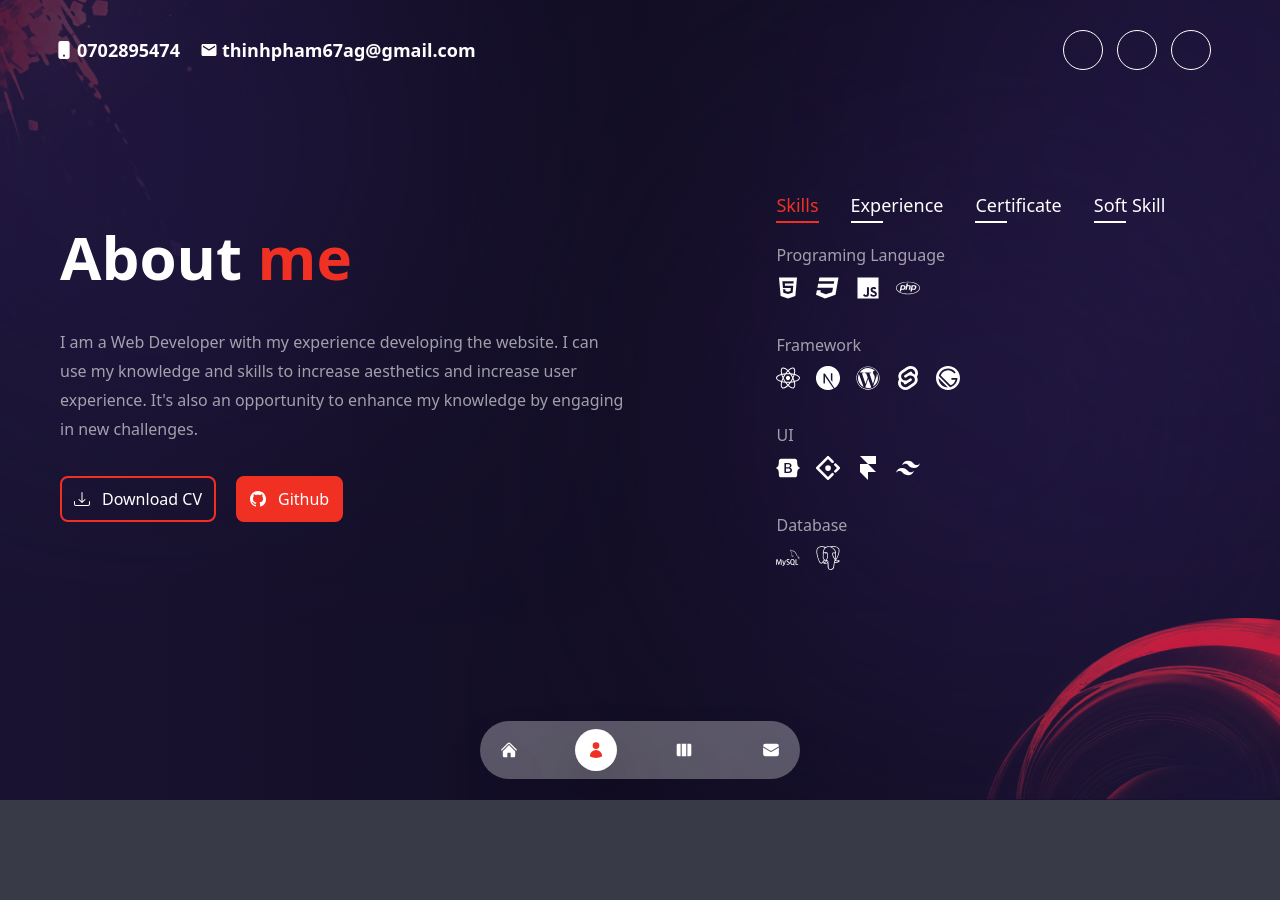
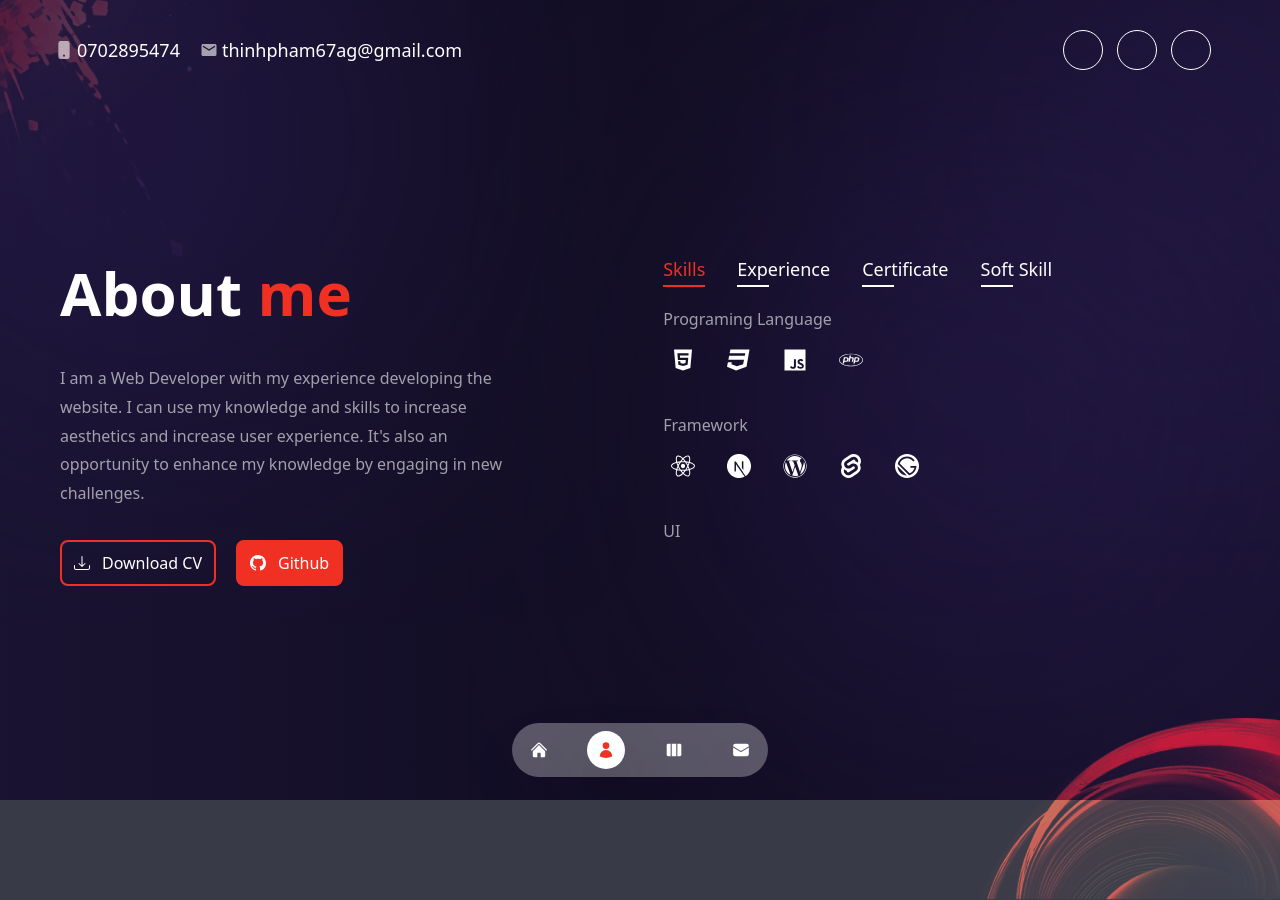
Before and after one commit to thinhpham311-dev/portfolio-profile, a Next.js app: page /about in a window 1280 px wide. Before the commit the page ends 800 px from the top, so only its background shows below. Built offline with nearby package versions, Linux system fonts and the light colour scheme; some icons are missing.

Commit message:
update code

```diff
--- a/components/Header.js
+++ b/components/Header.js
@@ -13,11 +13,11 @@ import { MdEmail } from "react-icons/md"
 
 
 const Header = () => {
-  return <header className=" z-30 w-full flex items-center xl:px-0 h-[100px]">
-    <motion.div variants={fadeIn('down', 1)} initial="hidden" animate="show" exit="hidden" className="container mx-auto xl:flex block xl:justify-between justify-evenly items-center ">
-      <div className="logo font-bold flex justify-center flex-wrap gap-x-5">
-        <Link href="tel:0702895474" className="flex items-center text-[13px] xl:text-lg"><span className="font-thin mr-1"><BsPhoneFill /> </span>0702895474</Link>
-        <Link href="" className="flex items-center text-[13px] xl:text-lg"><span className="font-thin mr-1"><MdEmail /></span> thinhpham67ag@gmail.com</Link>
+  return <header className=" z-30 w-full flex items-center  xl:px-0 h-[100px]">
+    <motion.div variants={fadeIn('down', 1)} initial="hidden" animate="show" exit="hidden" className="container mx-auto flex xl:flex-row flex-col justify-between gap-3 items-center ">
+      <div className="logo flex justify-center flex-wrap gap-x-5">
+        <Link href="tel:0702895474" className="flex items-center  xl:text-lg"><p className="font-thin mr-1"><BsPhoneFill /> </p>0702895474</Link>
+        <Link href="" className="flex items-center  xl:text-lg"><p className="font-thin mr-1"><MdEmail /></p> thinhpham67ag@gmail.com</Link>
       </div>
       <Social />
     </motion.div>
--- a/components/Layout.js
+++ b/components/Layout.js
@@ -1,4 +1,4 @@
-import {Sora} from "@next/font/google"
+import { Sora } from "@next/font/google"
 
 const sora = Sora({
   subsets: ['latin'],
@@ -9,15 +9,17 @@ const sora = Sora({
 import TopLeftImg from "./TopLeftImg"
 import Nav from "./Nav"
 import Header from "./Header"
+import Circles from './Circles';
 
 
-const Layout = ({children}) => {
-  return <div className={`page bg-site text-white bg-cover bg-no-repeat ${sora.variable}`}>
-    <div className=" bg-gradient-to-r from-primary/10 via-black/30 to-black/10 h-full content-between flex flex-col">
-    <TopLeftImg/>
-    <Header/>
-    {children}
-    <Nav/>
+const Layout = ({ children }) => {
+  return <div className={`page bg-site text-white bg-cover h-dvh bg-no-repeat ${sora.variable}`}>
+    <div className=" bg-gradient-to-r from-primary/10 via-black/30 to-black/10 h-full justify-between flex flex-col">
+      <TopLeftImg />
+      <Header />
+      {children}
+      <Nav />
+      <Circles />
     </div>
   </div>
 };
--- a/components/Nav.js
+++ b/components/Nav.js
@@ -1,6 +1,6 @@
 // icons
 import Link from 'next/link'
-import {useRouter} from "next/router"
+import { useRouter } from "next/router"
 //framer motion
 import { motion } from "framer-motion"
 
@@ -8,20 +8,20 @@ import { motion } from "framer-motion"
 import { fadeIn } from "../variants"
 
 //data
-import {NAVBAR_DATA} from "../constants"
+import { NAVBAR_DATA } from "../constants"
 
 const Nav = () => {
   const router = useRouter()
   const data = NAVBAR_DATA
-  return <nav className="xl:w-[25%] z-10 lg:w-[40%] md:w-[50%] w-[90%] mx-auto drop-shadow-2xl h-[100px] flex items-center" >
+  return <nav className="xl:w-[20%] z-10 lg:w-[30%] md:w-[50%] w-[70%] mx-auto drop-shadow-2xl h-[100px] flex items-center" >
     <motion.div variants={fadeIn('up', 1)} initial="hidden" animate="show" exit="hidden" className="w-full rounded-full backdrop-blur-ms bg-white/30 px-2">
-    <ul className="flex justify-between h-full">
-      {
-        data.map((item) => <li key={item.name} className={`text-white hover:text-accent py-2 transition-all duration-300 rounded-full `}><Link href={item.path} className={`p-[12px] drop-shadow-2xl rounded-full block ${router.pathname === item.path && "text-accent bg-white" }`}><span className="text-lg">{item.icon}</span></Link></li>)
-      }
-    </ul>
+      <ul className="flex justify-between h-full">
+        {
+          data.map((item) => <li key={item.name} className={`text-white hover:text-accent py-2 transition-all duration-300 rounded-full `}><Link href={item.path} className={`p-[10px] drop-shadow-2xl rounded-full block ${router.pathname === item.path && "text-accent bg-white"}`}><span className="text-lg">{item.icon}</span></Link></li>)
+        }
+      </ul>
     </motion.div>
-      </nav>;
+  </nav>;
 };
 
 export default Nav;
--- a/components/ProjectSlider.js
+++ b/components/ProjectSlider.js
@@ -23,7 +23,7 @@ const ProjectSlider = () => {
       modules={[Pagination, Navigation]}
     >
       {
-        data.slides.map((item, index) => <SwiperSlide key={index}>
+        data.slides?.map((item, index) => <SwiperSlide key={index}>
           <div className=" grid gap-3 xl:grid-cols-3 xl:grid-rows-2 grid-cols-2 grid-rows-3 cursor-pointer shadow-indigo-500/40">
             {item.images.map((image, index) => <div key={index} className="after:h-0 overflow-hidden rounded-lg flex justify-center items-center group bg-white">
               <div className="flex justify-center items-center relative overflow-hidden h-full">
@@ -32,7 +32,6 @@ const ProjectSlider = () => {
                   <span className="mr-2"> Visit page </span> <FiExternalLink />
                 </Link>
               </div>
-
             </div>)}
           </div>
         </SwiperSlide>)
--- a/pages/_app.js
+++ b/pages/_app.js
@@ -8,7 +8,7 @@ function MyApp({ Component, pageProps }) {
   const router = useRouter()
   return <Layout>
     <AnimatePresence mode="wait">
-      <motion.div key={router.route} className="h-[calc(100%-200px)]">
+      <motion.div key={router.route} className="flex-1">
         <Transition />
         <Component {...pageProps} />
       </motion.div>
--- a/pages/about/index.js
+++ b/pages/about/index.js
@@ -9,7 +9,7 @@ import { motion } from 'framer-motion'
 import { fadeIn } from '../../variants';
 
 //components
-import Circles from './../../components/Circles';
+
 import { Button } from '../../components/Button'
 
 //data
@@ -21,9 +21,9 @@ const About = () => {
   const data = RESUMELIST_DATA
 
   return <div className="text-center xl:text-left py-0 xl:py-20 h-full relative">
-    <Circles />
-    <div className="container h-full mx-auto px-5 flex flex-col xl:items-start items-center xl:flex-row xl:gap-x-10 gap-x-4">
-      <div className="flex flex-col justify-center h-[300px] xl:mt-10">
+
+    <div className="container h-full mx-auto px-5 flex flex-col items-center xl:flex-row xl:gap-x-10 gap-x-4">
+      <div className="flex flex-col justify-center xl:flex-1 h-[300px] xl:mt-10">
         <motion.h1 className="h1 xl:text-left" variants={fadeIn('down', 0.2)} initial="hidden" animate="show" exit="hidden">About <span className="text-accent">me</span></motion.h1>
         <motion.p className="xl:text-left w-full xl:max-w-[84%] xl:mb-8 mb-5" variants={fadeIn('down', 0.3)} initial="hidden" animate="show" exit="hidden"> I am a Web Developer with my experience developing the website. I can use my knowledge and skills to increase aesthetics and increase user experience.  It's also an opportunity to enhance my knowledge by engaging in new challenges. </motion.p>
         <motion.form method="get" action="/PhamTriThinh-0702895474-frontendwebdeveloper.pdf" className="xl:justify-start gap-x-5 justify-center flex" variants={fadeIn('down', 0.4)} initial="hidden" animate="show" exit="hidden">
@@ -34,18 +34,18 @@ const About = () => {
         </motion.form>
       </div>
 
-      <div className='flex flex-col w-full xl:max-w-[48%] h-[calc(100%-300px)] xl:h-full'>
+      <div className='flex flex-col w-full xl:max-w-[48%] flex-1'>
         <motion.div variants={fadeIn('down', 0.5)} initial="hidden" animate="show" exit="hidden" className="  text-white  h-[50px] mb-3 flex items-center xl:justify-start justify-center xl:gap-x-8 lg:gap-x-6 gap-x-4">
           {data.map((item, indexItem) => <div key={indexItem} onClick={() => setIndex(indexItem)} className={`${index === indexItem && "text-accent after:!bg-accent after:w-full after:transition-all after:duration-300"} cursor-pointer capitalize xl:text-lg relative after:w-8 after:h-[2px] after:bg-white after:absolute after:-bottom-1 after:left-0`}>{item.title}</div>)}
         </motion.div>
-        <motion.div variants={fadeIn('down', 0.6)} initial="hidden" animate="show" exit="hidden" className='h-[calc(100%-60px)] overflow-y-auto'>
+        <motion.div variants={fadeIn('down', 0.6)} initial="hidden" animate="show" exit="hidden" className='h-[calc(100dvh-550px)] overflow-y-auto'>
           <div className=' flex flex-col xl:gap-y-8 gap-y-2'>
             {data[index].info.map((item, indexItem) => <div key={indexItem} className='mx-auto xl:mx-0 flex-1 flex-col md:flex-row max-w-max text-white/60'>
               <h3 className="capitalize mb-2">{item.title}</h3>
               <div className='text-white'>{item.stage}</div>
               <div className='flex flex-wrap xl:justify-start justify-center gap-x-4'>
                 {
-                  item.icons?.map((icon, indexIcon) => <div key={indexIcon} className='text-2xl text-white transition-all p-2 xl:p-0'>{icon}</div>)
+                  item.icons?.map((icon, indexIcon) => <div key={indexIcon} className='text-2xl text-white transition-all p-2'>{icon}</div>)
                 }
               </div>
             </div>)}
--- a/pages/contact/index.js
+++ b/pages/contact/index.js
@@ -49,8 +49,8 @@ const Contact = () => {
 
   const { loading, error, status } = setting
 
-  return <div className="h-[calc(100dvh-200px)] w-full flex items-center justify-center relative">
-    <div className="xl:w-[30%] w-[90%] rounded-lg bg-[rgba(65,47,123,0.15)] h-full px-10 py-5 flex flex-col justify-center">
+  return <div className=" w-full h-full flex items-center justify-center relative">
+    <div className="xl:w-[30%] w-[90%] rounded-lg bg-[rgba(65,47,123,0.15)] py-10 px-10 flex flex-col justify-center">
       <motion.h2 variants={fadeIn('down', 0.2)} initial="hidden" animate="show" exit="hidden" className="h2 text-center mb-1">Contact</motion.h2>
       <motion.p variants={fadeIn('down', 0.3)} initial="hidden" animate="show" exit="hidden" className="text-white/60 text-center mb-5">Thank you for giving me your information</motion.p>
       {error && error !== "" ? <Message msgStatus={`bg-${status}`}>{error}</Message> : <></>}
--- a/pages/index.js
+++ b/pages/index.js
@@ -2,7 +2,6 @@
 import ProjectBtn from "../components/ProjectsBtn"
 import Avatar from "../components/Avatar"
 import ParticlesContainer from "../components/ParticlesContainer"
-import Circles from "../components/Circles"
 //framer motion
 import { motion } from "framer-motion"
 
@@ -25,7 +24,7 @@ const Home = () => {
         </motion.div>
       </div>
       <motion.div variants={fadeIn('up', 0.6)} initial="hidden" animate="show" exit="hidden" transition={{ duration: 1, ease: 'easeInOut' }} className="w-full h-full flex-1  xl:block hidden  max-w-[45%] max-h-[678px] relative ">
-        <div className="absolute h-[350px] w-[350px] shadow-lg overflow-hidden top-1/3 left-1/2 -translate-x-1/2 -translate-y-1/3 rounded-full bg-transparent border-8 border-white">
+        <div className="absolute h-[400px] w-[400px] shadow-lg overflow-hidden top-1/3 left-1/2 -translate-x-1/2 -translate-y-1/3 rounded-full bg-transparent border-8 border-white">
           <Avatar _w={737} _h={678} source="/avatar-bg-thinhpham.jpg" />
         </div>
       </motion.div>
--- a/pages/project/index.js
+++ b/pages/project/index.js
@@ -4,7 +4,7 @@ import { motion } from 'framer-motion'
 import { fadeIn } from '../../variants';
 
 const Project = () => {
-  return <div className="h-full xl:py-36 relative flex items-center">
+  return <div className="h-full relative flex items-center">
     <ParticlesContainer />
     <div className="container mx-auto">
       <div className="mb-5">
```
Also changed, not shown: pages/service/index.js (+4 -4 lines), styles/globals.css (+21 -3 lines).
